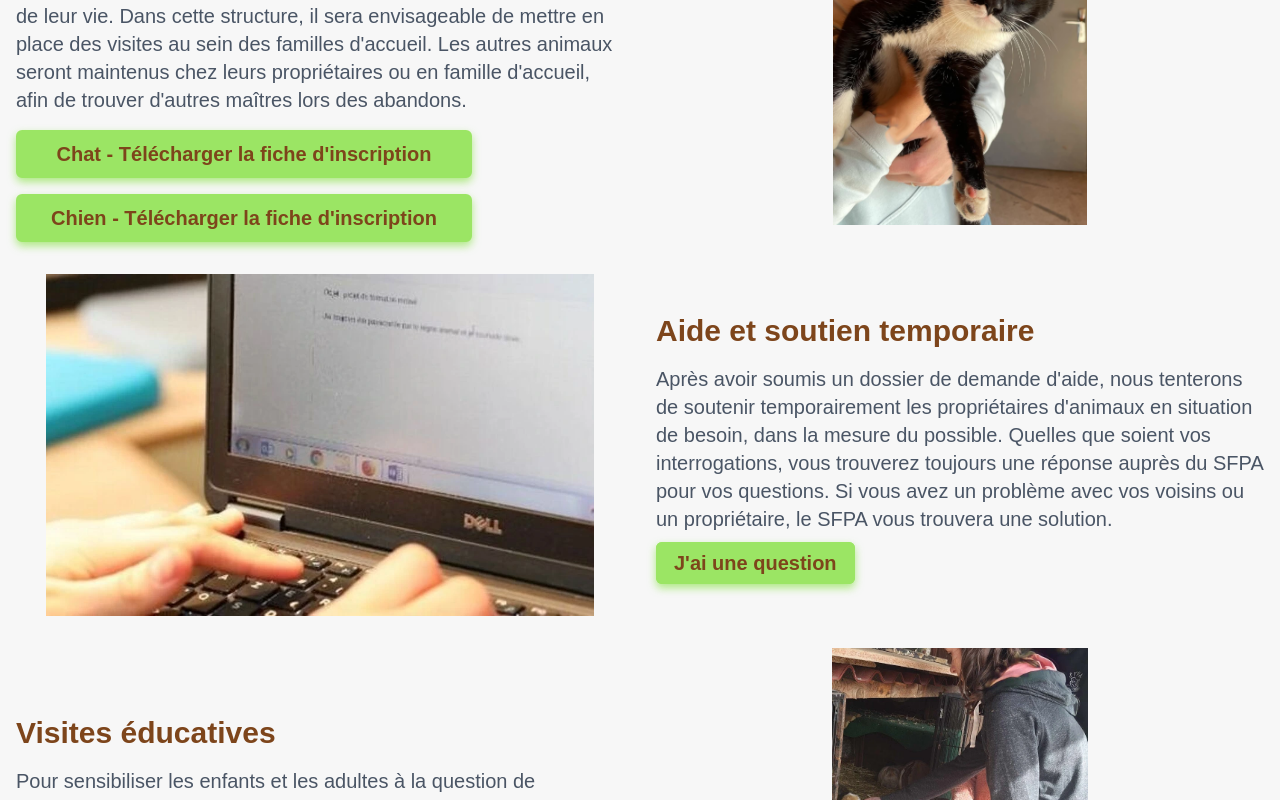
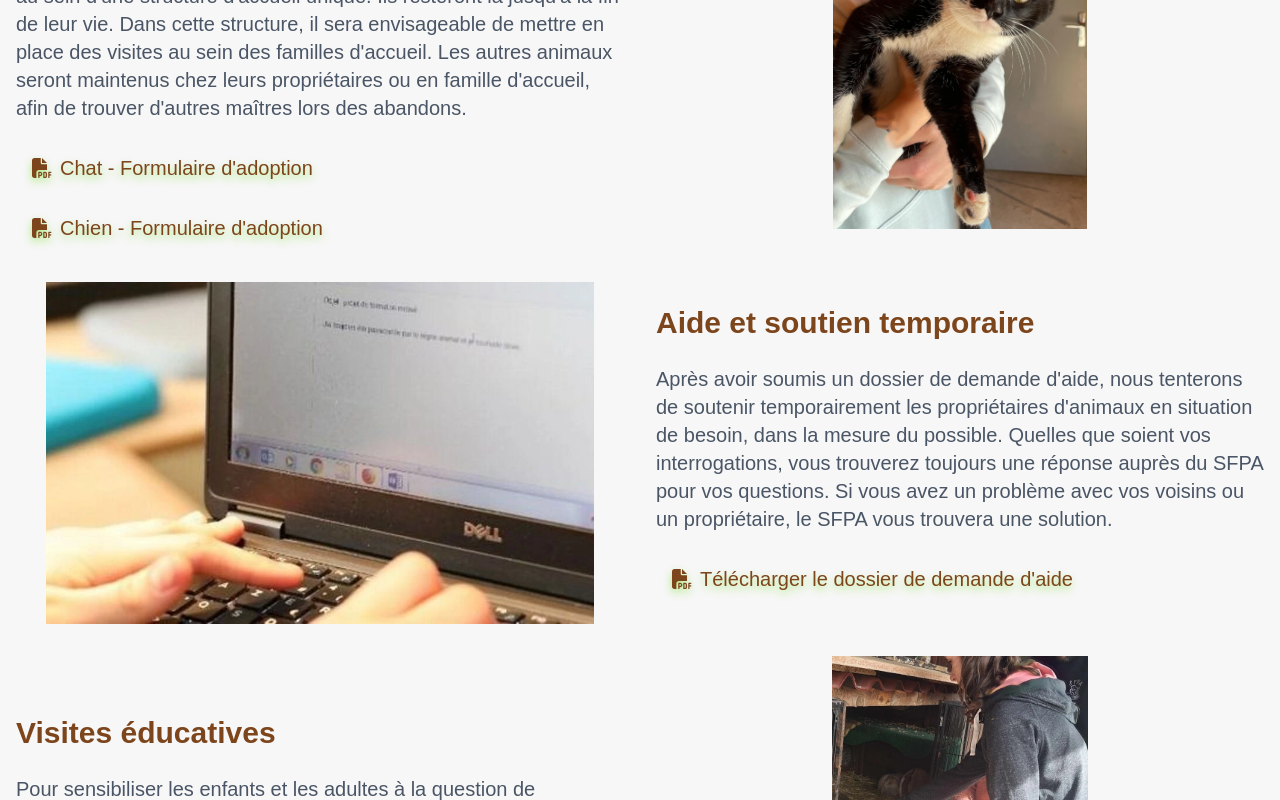
Before and after one commit to Tonyac-create/site, a Next.js app: page /missions in a window 1280 px wide. Shown: the part 1300-2100 px from the top of the page. Built offline with nearby package versions, Linux system fonts and the light colour scheme; a web font is replaced by a local one.

Commit message:
update btn page missions

```diff
--- a/app/components/MissionsPage/GridMission.tsx
+++ b/app/components/MissionsPage/GridMission.tsx
@@ -37,15 +37,47 @@ const MissionItem = ({ mission, index }: { mission: Mission, index: number }) =>
                     />
                 </div>
             </div>
-            <div className="w-full md:w-1/2 space-y-4">
+            <div className="w-full md:w-1/2 space-y-6">
                 <h2 className="text-3xl font-bold text-brown">{mission.title}</h2>
                 <p className="text-xl text-gray-600">{mission.description}</p>
                 {mission.pathBtn ? (
                     <Button href={mission.pathBtn} variant="secondary">{mission.btn[0]}</Button>
                 ) : mission.pdf ? (
-                    <div className='flex flex-col gap-4 w-3/4'>
-                        {mission.pdf[0] && <Button href={mission.pdf[0]} variant="secondary">{mission.btn[0]}</Button>}
-                        {mission.pdf[1] && <Button href={mission.pdf[1]} variant="secondary">{mission.btn[1]}</Button>}
+                    <div className='flex flex-col gap-4'>
+                        {mission.pdf[0] && (
+                            mission.pdf[0].includes('.pdf') ? (
+                                <Button href={mission.pdf[0]} variant="pdf" className="inline-flex gap-2">
+                                    <Image
+                                        src="/icons/file_pdf.svg"
+                                        width={20}
+                                        height={20}
+                                        quality={100}
+                                        priority={true}
+                                        alt=""
+                                    />
+                                    {mission.btn[0]}
+                                </Button>
+                            ) : (
+                                <Button href={mission.pdf[0]} variant="secondary">{mission.btn[0]}</Button>
+                            )
+                        )}
+                        {mission.pdf[1] && (
+                            mission.pdf[1].includes('.pdf') ? (
+                                <Button href={mission.pdf[1]} variant="pdf" className="inline-flex gap-2">
+                                    <Image
+                                        src="/icons/file_pdf.svg"
+                                        width={20}
+                                        height={20}
+                                        quality={100}
+                                        priority={true}
+                                        alt=""
+                                    />
+                                    {mission.btn[1]}
+                                </Button>
+                            ) : (
+                                <Button href={mission.pdf[1]} variant="secondary">{mission.btn[1]}</Button>
+                            )
+                        )}
                     </div>
                 ) : null}
             </div>
--- a/app/utils/missions.ts
+++ b/app/utils/missions.ts
@@ -14,15 +14,15 @@ export const missions: Mission[] = [
         title: "Prendre soin des chats errants",
         description: "En partenariat avec les communes, nous prendrons en charge les chats errants en les stérilisant, les identifiant. Remis ensuite sur leur territoire, ils deviendront ainsi des chats libres. Des bénévoles seront indispensables pour nourrir et prendre soin de ces chats. N’hésitez pas à proposer votre aide.",
         imageUrl: "/Chat_cage.webp",
-        btn: ["Rejoignez nous"],
-        pathBtn: "/help"
+        btn: ["Document pour la gestion des chats errants", "Convention des communes sur la prise en charge"],
+        pdf: ["/pdf/Gestion_chats_errants.pdf", "/pdf/Convention_prise_en_charge_et_gestion_chats_errants_BELMONT_DE_LA_LOIRE.pdf"]
     },
     {
         id: 2,
         title: "Animaux à l'abandon",
         description: "Les chats et les chiens restent en famille d'accueil jusqu'à l'adoption. Les petits animaux de la ferme ainsi que les NAC seront regroupés au sein d'une structure d'accueil unique. Ils resteront là jusqu'à la fin de leur vie. Dans cette structure, il sera envisageable de mettre en place des visites au sein des familles d'accueil. Les autres animaux seront maintenus chez leurs propriétaires ou en famille d'accueil, afin de trouver d'autres maîtres lors des abandons. ",
         imageUrl: "/animalsAdopt/Jazz.webp",
-        btn: ["Chat - Télécharger la fiche d'inscription", "Chien - Télécharger la fiche d'inscription"],
+        btn: ["Chat - Formulaire d'adoption", "Chien - Formulaire d'adoption"],
         pdf: ["/pdf/Fiche_adoption_chat.pdf", "/pdf/Fiche_adoption_chien.pdf"]
     },
     {
@@ -30,8 +30,8 @@ export const missions: Mission[] = [
         title: "Aide et soutien temporaire",
         description: "Après avoir soumis un dossier de demande d'aide, nous tenterons de soutenir temporairement les propriétaires d'animaux en situation de besoin, dans la mesure du possible. Quelles que soient vos interrogations, vous trouverez toujours une réponse auprès du SFPA pour vos questions. Si vous avez un problème avec vos voisins ou un propriétaire, le SFPA vous trouvera une solution.",
         imageUrl: "/aide_soutien.webp",
-        btn: ["J'ai une question"],
-        pathBtn: "/contact"
+        btn: ["Télécharger le dossier de demande d'aide", "J'ai une question"],
+        pdf: ["/pdf/Demande_aide_pour_soutien.pdf"]
     },
     {
         id: 4,
```
Also changed, not shown: 2 other files (tests, documents, lock files or other folders).
